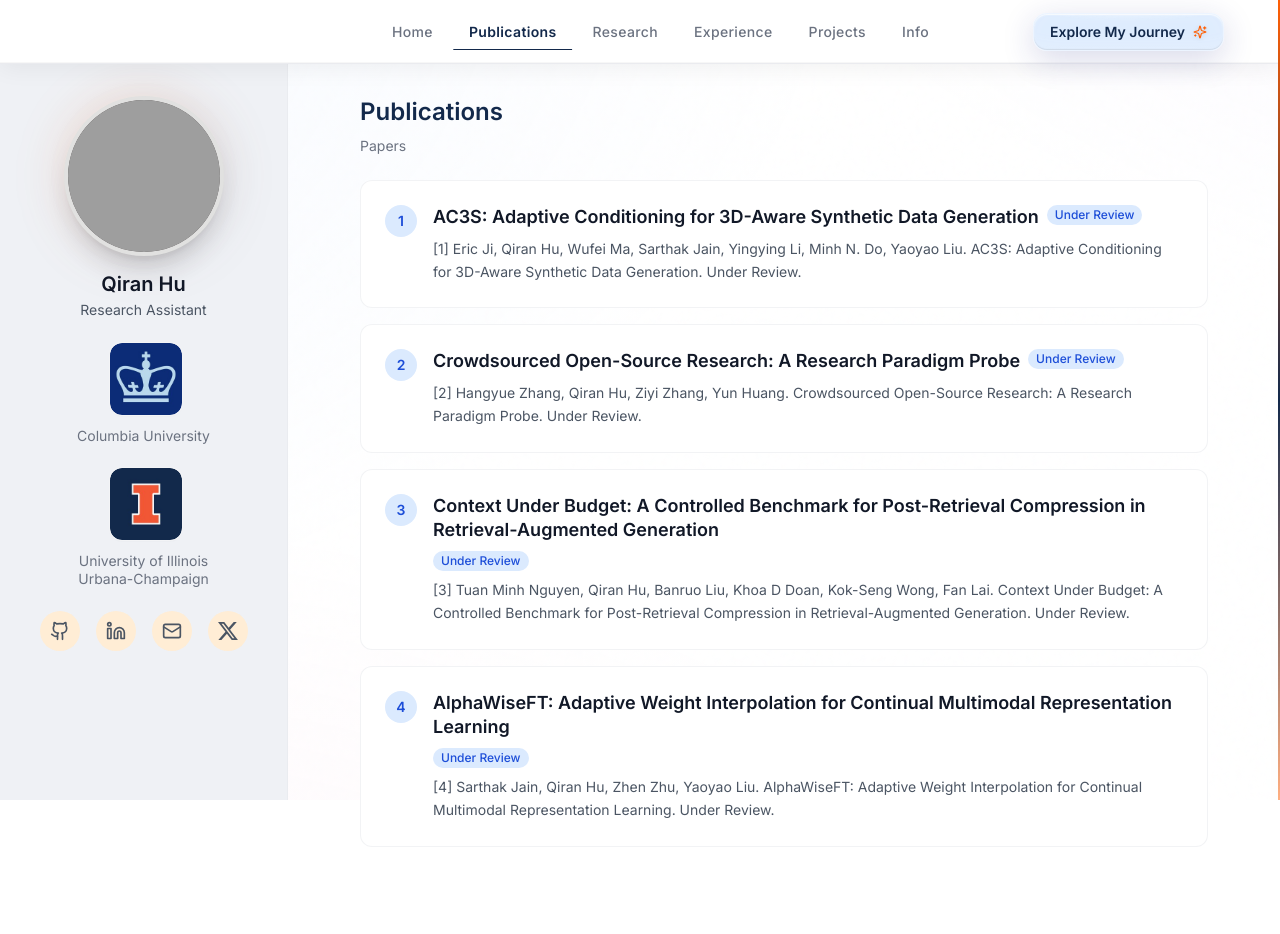
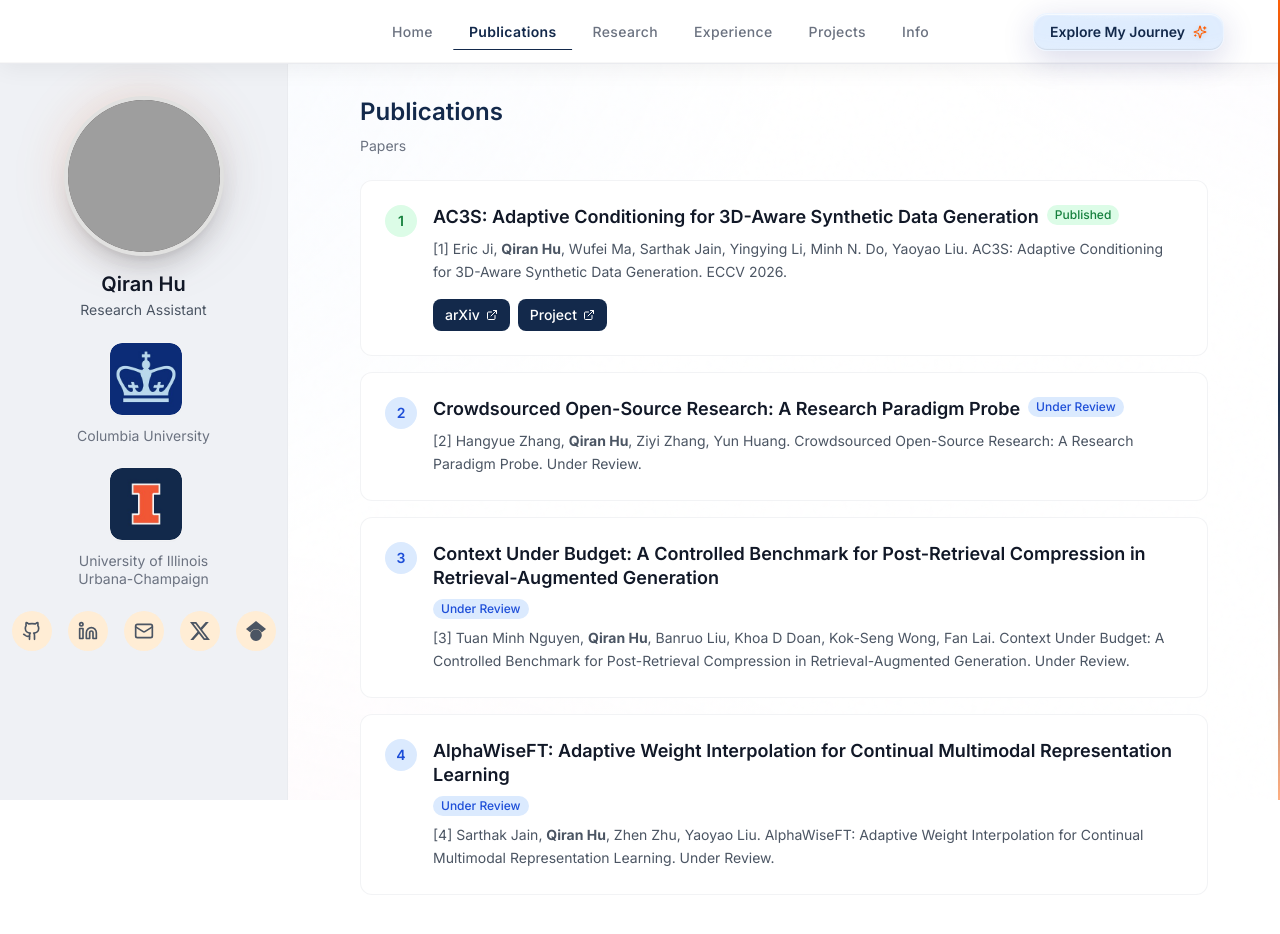
Before and after one commit to Edward-H26/Edward-H26.github.io, a React (Vite) app: page /publications in a window 1280 px wide. Shown: the top 934 px of the page. Built offline with nearby package versions, Linux system fonts and the light colour scheme; grey boxes are pictures that could not be loaded.

Commit message:
update new paper

```diff
--- a/src/components/ui/PublicationCard.tsx
+++ b/src/components/ui/PublicationCard.tsx
@@ -1,5 +1,19 @@
+import { Fragment } from "react"
 import type { ContentCard } from "@/data/content"
 import { getPublicationStatus } from "@/utils/content"
+import { ContentLinks } from "@/components/ui/ContentLinks"
+
+const OWNER_NAME = "Qiran Hu"
+
+function renderCitation(citation: string) {
+  const parts = citation.split(OWNER_NAME)
+  return parts.map((part, partIndex) => (
+    <Fragment key={partIndex}>
+      {part}
+      {partIndex < parts.length - 1 && <strong>{OWNER_NAME}</strong>}
+    </Fragment>
+  ))
+}
 
 interface PublicationCardProps {
   publication: ContentCard
@@ -32,9 +46,13 @@ export function PublicationCard({ publication, index }: PublicationCardProps) {
 
           {publication.bullets.map((citation, citationIndex) => (
             <p key={citationIndex} className="text-sm text-gray-600 leading-relaxed">
-              {citation}
+              {renderCitation(citation)}
             </p>
           ))}
+
+          {publication.links && publication.links.length > 0 && (
+            <ContentLinks links={publication.links} />
+          )}
         </div>
       </div>
     </div>
--- /dev/null
+++ b/src/components/ui/ScholarLogo.tsx
@@ -0,0 +1,20 @@
+type ScholarLogoProps = {
+  size?: number
+  className?: string
+}
+
+export function ScholarLogo({ size = 20, className = "" }: ScholarLogoProps) {
+  return (
+    <svg
+      width={size}
+      height={size}
+      viewBox="0 0 24 24"
+      fill="currentColor"
+      className={className}
+      aria-hidden="true"
+      focusable="false"
+    >
+      <path d="M5.242 13.769L0 9.5 12 0l12 9.5-5.242 4.269C17.548 11.249 14.978 9.5 12 9.5c-2.977 0-5.548 1.748-6.758 4.269zM12 10a7 7 0 1 0 0 14 7 7 0 0 0 0-14z" />
+    </svg>
+  )
+}
--- a/src/components/ui/SocialLinks.tsx
+++ b/src/components/ui/SocialLinks.tsx
@@ -1,6 +1,7 @@
 import { Github, Linkedin, Mail } from "lucide-react"
 import { PROFILE } from "@/data/content"
 import { XLogo } from "@/components/ui/XLogo"
+import { ScholarLogo } from "@/components/ui/ScholarLogo"
 
 type SocialLinksProps = {
   size?: number
@@ -52,6 +53,15 @@ export function SocialLinks({
       >
         <XLogo size={size} />
       </a>
+      <a
+        href={PROFILE.social.scholar}
+        target="_blank"
+        rel="noopener noreferrer"
+        className={linkClassName}
+        aria-label="Google Scholar"
+      >
+        <ScholarLogo size={size} />
+      </a>
     </div>
   )
 }
--- a/src/data/content.ts
+++ b/src/data/content.ts
@@ -40,6 +40,7 @@ export const PROFILE = {
     github: "https://github.com/Edward-H26",
     linkedin: "https://www.linkedin.com/in/qiranhu/",
     x: "https://x.com/QiranHu",
+    scholar: "https://scholar.google.com/citations?user=4jv03f4AAAAJ&hl=en",
   },
 }
 
@@ -162,8 +163,12 @@ export const SECTIONS: Record<string, ContentSection> = {
       {
         title: "AC3S: Adaptive Conditioning for 3D-Aware Synthetic Data Generation",
         bullets: [
-          "[1] Eric Ji, Qiran Hu, Wufei Ma, Sarthak Jain, Yingying Li, Minh N. Do, Yaoyao Liu. AC3S: Adaptive Conditioning for 3D-Aware Synthetic Data Generation. Under Review."
-        ]
+          "[1] Eric Ji, Qiran Hu, Wufei Ma, Sarthak Jain, Yingying Li, Minh N. Do, Yaoyao Liu. AC3S: Adaptive Conditioning for 3D-Aware Synthetic Data Generation. ECCV 2026."
+        ],
+        links: [
+          { label: "arXiv", url: "https://arxiv.org/abs/2606.31204" },
+          { label: "Project", url: "https://ac3s.cvmlgroup.web.illinois.edu/" },
+        ],
       },
       {
         title: "Crowdsourced Open-Source Research: A Research Paradigm Probe",
```
